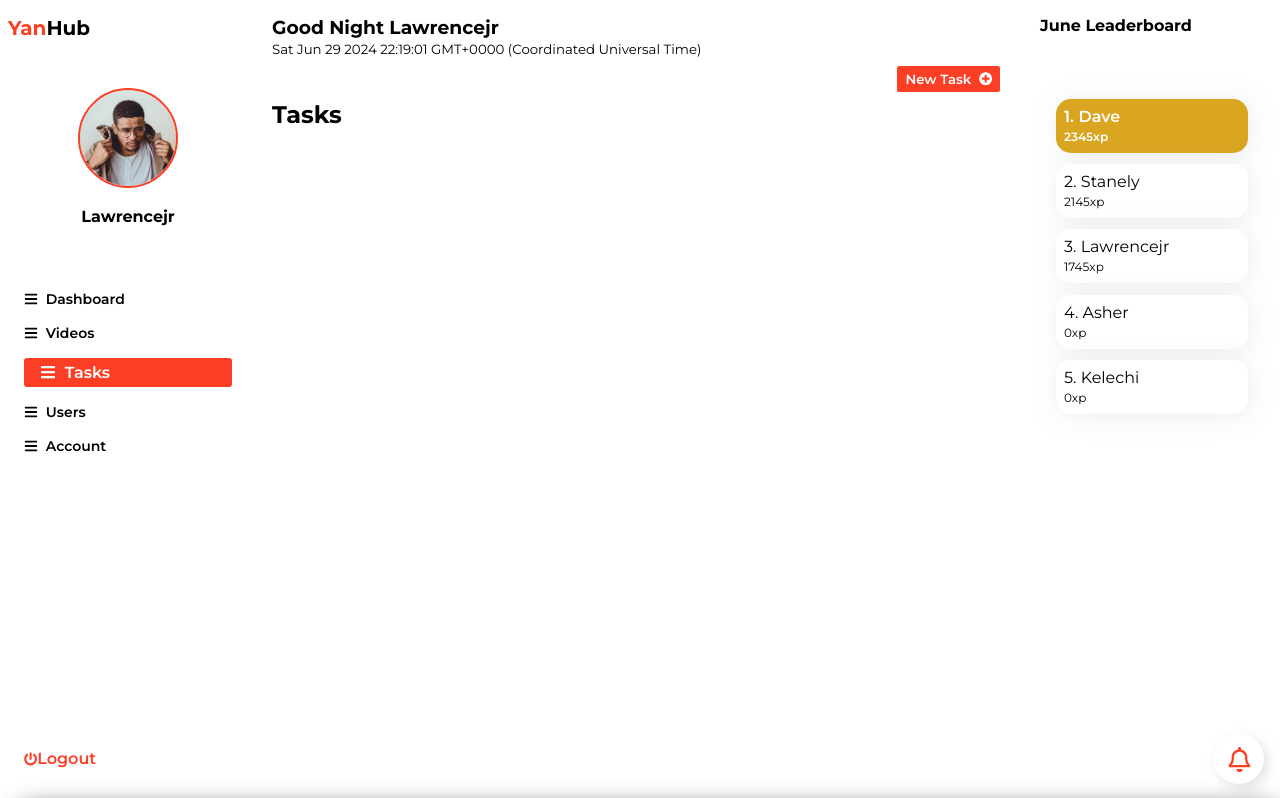
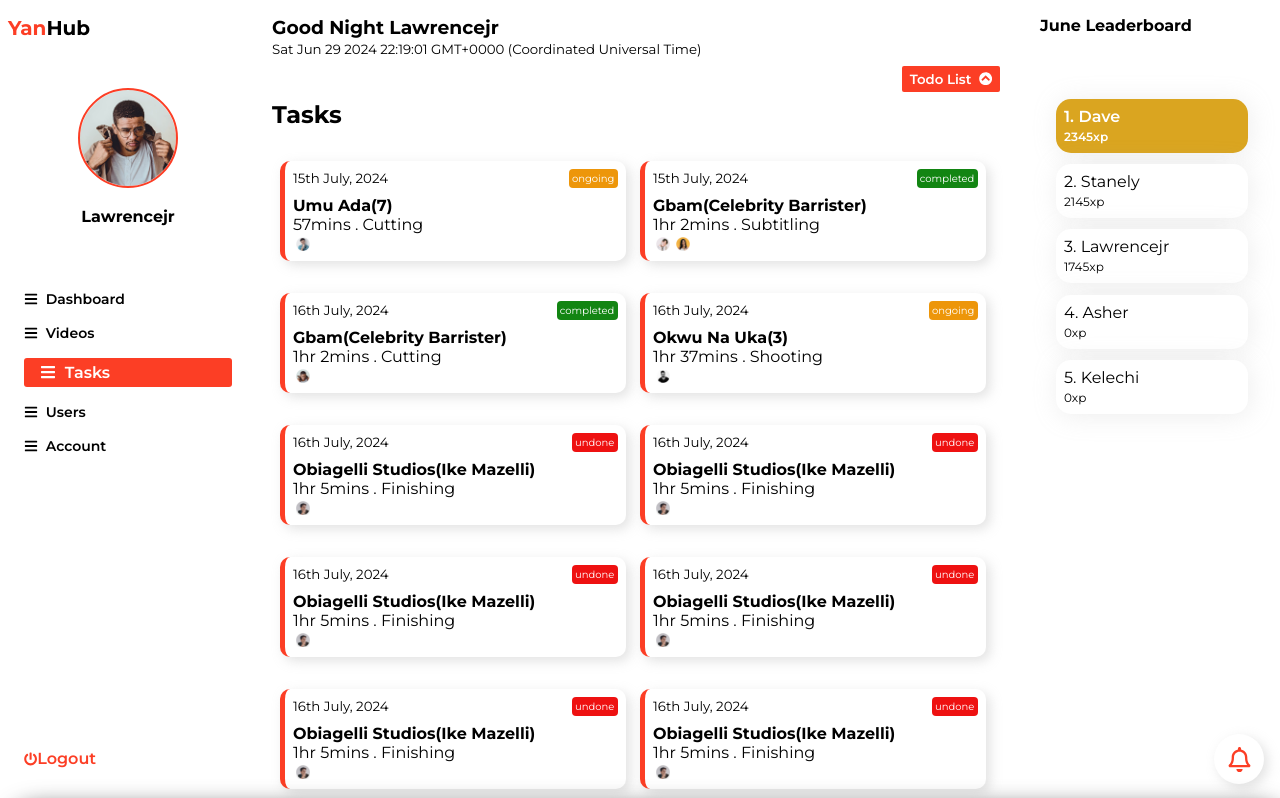
Before and after one commit to lawrencejr5/yanhub, a React (Create React App) app in the folder client/: page /tasks in a window 1280 px wide. Shown: the top 798 px of the page. Built offline with nearby package versions, Linux system fonts and the light colour scheme.

Commit message:
tasks layout designed

```diff
--- a/client/src/data/tasks.js
+++ b/client/src/data/tasks.js
@@ -6,3 +6,256 @@ export const taskTypes = [
   "finishing",
   "rendering",
 ];
+
+export const tasks = [
+  {
+    id: 1,
+    show: "Umu Ada",
+    ep: "7",
+    type: "Cutting",
+    duration: "57mins",
+    users: ["kelechi"],
+    status: "ongoing",
+    date: "15th July, 2024",
+  },
+  {
+    id: 2,
+    show: "Gbam",
+    ep: "Celebrity Barrister",
+    type: "Subtitling",
+    duration: "1hr 2mins",
+    users: ["lawrencejr", "chioma"],
+    status: "completed",
+    date: "15th July, 2024",
+  },
+  {
+    id: 3,
+    show: "Gbam",
+    ep: "Celebrity Barrister",
+    type: "Cutting",
+    duration: "1hr 2mins",
+    users: ["asher"],
+    status: "completed",
+    date: "16th July, 2024",
+  },
+  {
+    id: 4,
+    show: "Okwu Na Uka",
+    ep: "3",
+    type: "Shooting",
+    duration: "1hr 37mins",
+    users: ["vivian"],
+    status: "ongoing",
+    date: "16th July, 2024",
+  },
+  {
+    id: 5,
+    show: "Obiagelli Studios",
+    ep: "Ike Mazelli",
+    type: "Finishing",
+    duration: "1hr 5mins",
+    users: ["dave"],
+    status: "undone",
+    date: "16th July, 2024",
+  },
+  {
+    id: 5,
+    show: "Obiagelli Studios",
+    ep: "Ike Mazelli",
+    type: "Finishing",
+    duration: "1hr 5mins",
+    users: ["dave"],
+    status: "undone",
+    date: "16th July, 2024",
+  },
+  {
+    id: 5,
+    show: "Obiagelli Studios",
+    ep: "Ike Mazelli",
+    type: "Finishing",
+    duration: "1hr 5mins",
+    users: ["dave"],
+    status: "undone",
+    date: "16th July, 2024",
+  },
+  {
+    id: 5,
+    show: "Obiagelli Studios",
+    ep: "Ike Mazelli",
+    type: "Finishing",
+    duration: "1hr 5mins",
+    users: ["dave"],
+    status: "undone",
+    date: "16th July, 2024",
+  },
+  {
+    id: 5,
+    show: "Obiagelli Studios",
+    ep: "Ike Mazelli",
+    type: "Finishing",
+    duration: "1hr 5mins",
+    users: ["dave"],
+    status: "undone",
+    date: "16th July, 2024",
+  },
+  {
+    id: 5,
+    show: "Obiagelli Studios",
+    ep: "Ike Mazelli",
+    type: "Finishing",
+    duration: "1hr 5mins",
+    users: ["dave"],
+    status: "undone",
+    date: "16th July, 2024",
+  },
+  {
+    id: 5,
+    show: "Obiagelli Studios",
+    ep: "Ike Mazelli",
+    type: "Finishing",
+    duration: "1hr 5mins",
+    users: ["dave"],
+    status: "undone",
+    date: "16th July, 2024",
+  },
+  {
+    id: 5,
+    show: "Obiagelli Studios",
+    ep: "Ike Mazelli",
+    type: "Finishing",
+    duration: "1hr 5mins",
+    users: ["dave"],
+    status: "undone",
+    date: "16th July, 2024",
+  },
+  {
+    id: 5,
+    show: "Obiagelli Studios",
+    ep: "Ike Mazelli",
+    type: "Finishing",
+    duration: "1hr 5mins",
+    users: ["dave"],
+    status: "undone",
+    date: "16th July, 2024",
+  },
+  {
+    id: 5,
+    show: "Obiagelli Studios",
+    ep: "Ike Mazelli",
+    type: "Finishing",
+    duration: "1hr 5mins",
+    users: ["dave"],
+    status: "undone",
+    date: "16th July, 2024",
+  },
+  {
+    id: 5,
+    show: "Obiagelli Studios",
+    ep: "Ike Mazelli",
+    type: "Finishing",
+    duration: "1hr 5mins",
+    users: ["dave"],
+    status: "undone",
+    date: "16th July, 2024",
+  },
+  {
+    id: 5,
+    show: "Obiagelli Studios",
+    ep: "Ike Mazelli",
+    type: "Finishing",
+    duration: "1hr 5mins",
+    users: ["dave"],
+    status: "undone",
+    date: "16th July, 2024",
+  },
+  {
+    id: 5,
+    show: "Obiagelli Studios",
+    ep: "Ike Mazelli",
+    type: "Finishing",
+    duration: "1hr 5mins",
+    users: ["dave"],
+    status: "undone",
+    date: "16th July, 2024",
+  },
+  {
+    id: 5,
+    show: "Obiagelli Studios",
+    ep: "Ike Mazelli",
+    type: "Finishing",
+    duration: "1hr 5mins",
+    users: ["dave"],
+    status: "undone",
+    date: "16th July, 2024",
+  },
+  {
+    id: 5,
+    show: "Obiagelli Studios",
+    ep: "Ike Mazelli",
+    type: "Finishing",
+    duration: "1hr 5mins",
+    users: ["dave"],
+    status: "undone",
+    date: "16th July, 2024",
+  },
+  {
+    id: 5,
+    show: "Obiagelli Studios",
+    ep: "Ike Mazelli",
+    type: "Finishing",
+    duration: "1hr 5mins",
+    users: ["dave"],
+    status: "undone",
+    date: "16th July, 2024",
+  },
+  {
+    id: 5,
+    show: "Obiagelli Studios",
+    ep: "Ike Mazelli",
+    type: "Finishing",
+    duration: "1hr 5mins",
+    users: ["dave"],
+    status: "undone",
+    date: "16th July, 2024",
+  },
+  {
+    id: 5,
+    show: "Obiagelli Studios",
+    ep: "Ike Mazelli",
+    type: "Finishing",
+    duration: "1hr 5mins",
+    users: ["dave"],
+    status: "undone",
+    date: "16th July, 2024",
+  },
+  {
+    id: 5,
+    show: "Obiagelli Studios",
+    ep: "Ike Mazelli",
+    type: "Finishing",
+    duration: "1hr 5mins",
+    users: ["dave"],
+    status: "undone",
+    date: "16th July, 2024",
+  },
+  {
+    id: 5,
+    show: "Obiagelli Studios",
+    ep: "Ike Mazelli",
+    type: "Finishing",
+    duration: "1hr 5mins",
+    users: ["dave"],
+    status: "undone",
+    date: "16th July, 2024",
+  },
+  {
+    id: 5,
+    show: "Obiagelli Studios",
+    ep: "Ike Mazelli",
+    type: "Finishing",
+    duration: "1hr 5mins",
+    users: ["dave"],
+    status: "undone",
+    date: "16th July, 2024",
+  },
+];
--- a/client/src/index.css
+++ b/client/src/index.css
@@ -332,7 +332,7 @@ main {
   width: 100%;
   background-color: var(--secondary2);
   box-shadow: var(--box-shadow4);
-  overflow: scroll;
+  overflow: auto;
   position: fixed;
   bottom: 0;
 }
@@ -650,12 +650,42 @@ main {
   display: flex;
   align-items: center;
 }
-
-.tasks-main .body .tasks {
-  width: 100%;
-  height: 500px;
-  margin: 1rem 0;
-  border-radius: 5px;
+.tasks-main .body .tasks-container {
+  margin: 1rem 0.5rem;
+  display: grid;
+  grid-template-columns: 1fr 1fr;
+}
+.tasks-main .body .tasks-container .task-box {
+  background-color: var(--secondary2);
+  border-left: 5px solid var(--primary);
+  width: 96%;
+  height: 100px;
+  border-radius: 10px;
+  box-shadow: var(--box-shadow2);
+  margin: 1rem;
+  margin-left: 0;
+  padding: 0.5rem;
+}
+.tasks-main .body .tasks-container .task-box .header {
+  display: flex;
+  justify-content: space-between;
+  align-items: center;
+  margin-bottom: 0.5rem;
+}
+.tasks-main .body .tasks-container .task-box .header #status {
+  padding: 0.2rem;
+  font-size: 10px;
+  border-radius: 4px;
+  color: var(--secondary2);
+}
+.tasks-main .body .tasks-container .task-box .users {
+  display: flex;
+  justify-content: flex-start;
+}
+.tasks-main .body .tasks-container .task-box .users img {
+  border: 3px solid var(--secondary2);
+  width: 20px;
+  height: 20px;
 }
 
 .task-form-container {
--- a/client/src/pages/Dashboard.jsx
+++ b/client/src/pages/Dashboard.jsx
@@ -30,7 +30,7 @@ const Dashboard = () => {
             </div>
           </div>
           <div className="layout2">
-            <h2>Current Task</h2>
+            <h2>Latest Task</h2>
             <h4>Obiagelli Studio</h4>
             <br />
             <p>Type: Subtitle</p>
--- a/client/src/pages/Tasks.jsx
+++ b/client/src/pages/Tasks.jsx
@@ -1,5 +1,5 @@
 import React, { useEffect } from "react";
-import { FaPlusCircle } from "react-icons/fa";
+import { FaChevronCircleUp } from "react-icons/fa";
 
 import { useGlobalContext } from "../Context";
 
@@ -8,6 +8,10 @@ import LeaderboardNav from "../components/LeaderboardNav";
 import Bell from "../components/Bell";
 import Greet from "../components/Greet";
 import CreateTaskForm from "../components/CreateTaskForm";
+
+import { tasks } from "../data/tasks";
+import { users } from "../data/users";
+
 const Tasks = () => {
   useEffect(() => {
     document.title = "Yanhub - Tasks";
@@ -21,15 +25,54 @@ const Tasks = () => {
         <Greet />
         <div className="createTaskBtn">
           <button onClick={() => setOpenCreateTaskModal(true)}>
-            New Task &nbsp;
-            <FaPlusCircle />
+            Todo List &nbsp;
+            <FaChevronCircleUp />
           </button>
         </div>
         <div className="header">
           <h2>Tasks</h2>
         </div>
         <div className="tasks-container">
-          <div className="task-box"></div>
+          {tasks.map((task, index) => {
+            const {
+              ep,
+              show,
+              status,
+              date,
+              duration,
+              users: usrs,
+              type,
+            } = task;
+            return (
+              <div className="task-box" key={index}>
+                <div className="header">
+                  <small>{date}</small>
+                  <small
+                    id="status"
+                    className={
+                      status === "completed"
+                        ? "success"
+                        : status === "ongoing"
+                        ? "warning"
+                        : "danger"
+                    }
+                  >
+                    {status}
+                  </small>
+                </div>
+                <strong>{`${show}(${ep})`}</strong>
+                <div className="info">
+                  <span>{duration}</span> . <span>{type}</span>
+                </div>
+                <div className="users">
+                  {usrs.map((usr) => {
+                    const getUser = users.find((user) => usr === user.username);
+                    return <img src={`/imgs/user/${getUser.pic}`} alt="" />;
+                  })}
+                </div>
+              </div>
+            );
+          })}
         </div>
       </section>
       <LeaderboardNav />
```
